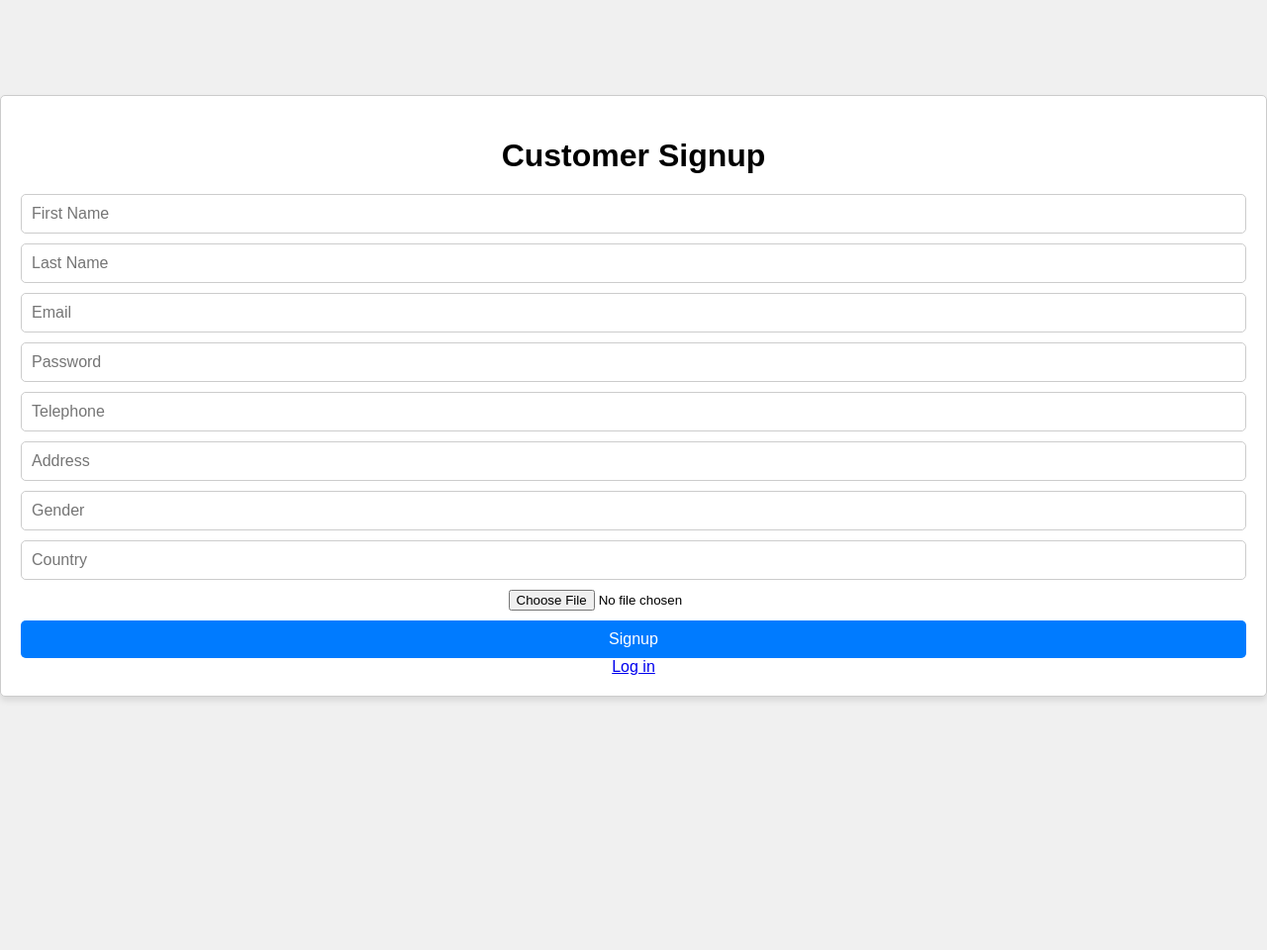
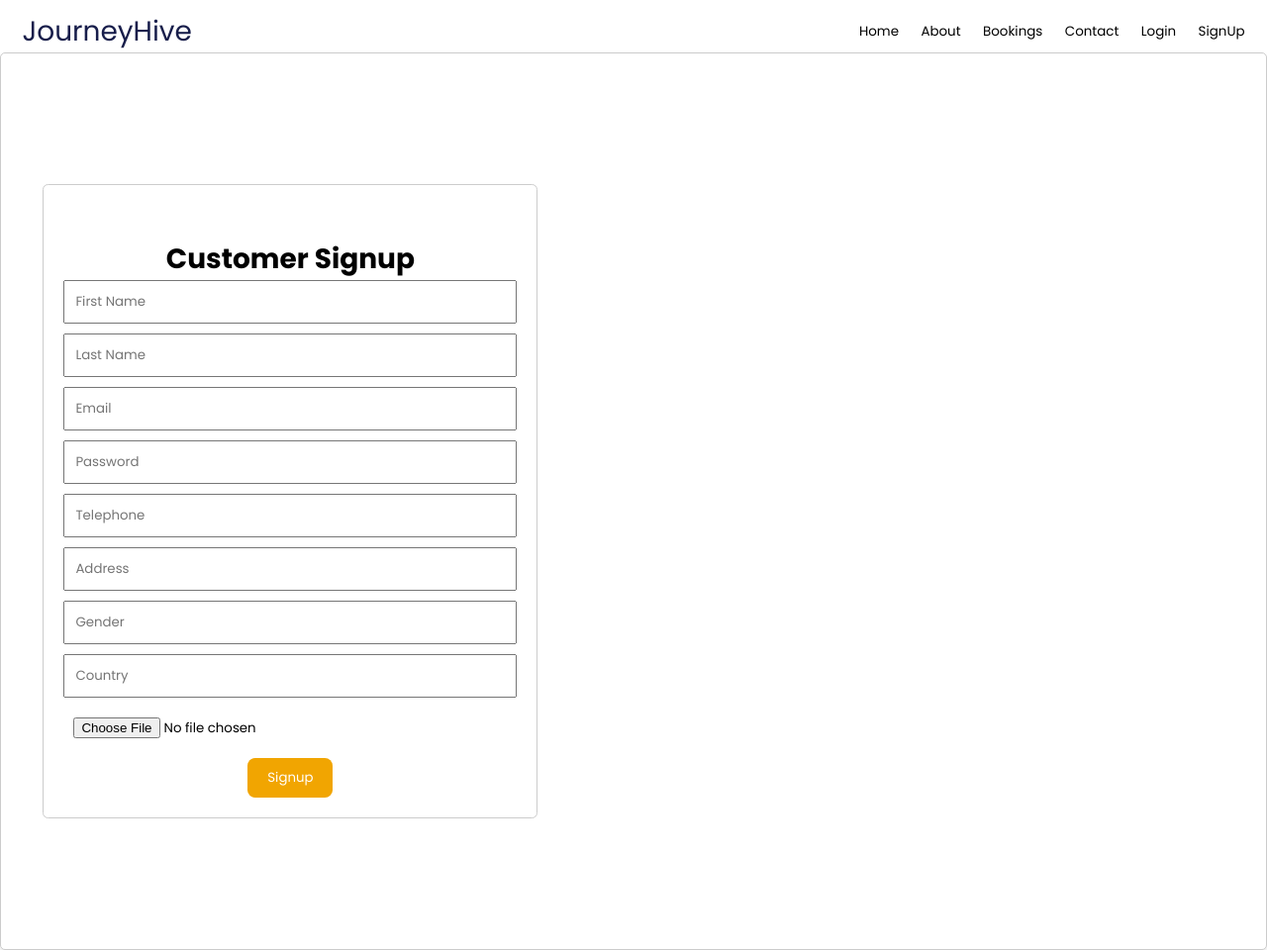
Before and after one commit to MicoDan/tech-titans-project, a plain HTML site: page frontend/auth/signup/signup.html in a window 1280 px wide. Shown: the whole page at 99% size. Before the commit the page ends 800 px from the top, so only its background shows below. Drawn offline with Linux system fonts and the light colour scheme.

Commit message:
styled the signup page

```diff
--- a/frontend/auth/signup/signup.html
+++ b/frontend/auth/signup/signup.html
@@ -7,9 +7,23 @@
     <link rel="stylesheet" href="../styles.css">
 </head>
 <body>
+    <header>
+        <a href="#" class="logo"><span>JourneyHive</span></a>
+        <nav class="navbar">
+            <a href="../home/home.html">Home</a>
+            <a href="../home/home.html">About</a>
+            <a href="../home/home.html">Bookings</a>
+            <a href="./contact.html">Contact</a>
+            <a href="../login/login.html">Login</a>
+            <a href="../signup/signup.html">SignUp</a>
+        </nav><br>
+         <!-- <img class="my-img" src="./Decore.png"> -->
+    </header>
     <div class="container">
-        <h1>Customer Signup</h1>
-        <form id="signupForm">
+
+        <div class="contact-form">
+            <h1>Customer Signup</h1>
+            <form id="signupForm">
             <input type="text" name="firstName" placeholder="First Name" required>
             <input type="text" name="lastName" placeholder="Last Name" required>
             <input type="email" name="email" placeholder="Email" required>
@@ -22,7 +36,8 @@
             <button type="submit">Signup</button>
         </form>
 
-    <a href="../login/login.html">Log in</a>
+        </div>
+    </div>
 
     <script src="signup.js"></script>
 </body>
--- a/frontend/auth/styles.css
+++ b/frontend/auth/styles.css
@@ -1,12 +1,50 @@
-body {
-    font-family: Arial, sans-serif;
+@import url('https://fonts.googleapis.com/css2?family=Poppins:wght@200;300;400;500;600;700&display=swap');
+*{
     margin: 0;
     padding: 0;
+    box-sizing: border-box;
+    text-decoration: none;
+    font-family: 'Poppins', sans-serif;
+}
+html{
+    font-size: 70%;
+    overflow-x: hidden;
+    scroll-behavior: smooth;
+}
+header{
+    position: relative;
+    top: 0;
+    margin-top: 1rem;
     display: flex;
-    justify-content: center; /* Center horizontally */
-    align-items: center; /* Center vertically */
-    height: 100vh;
-    background-color: #f0f0f0;
+    align-items: center;
+    justify-content: space-between;
+    font-size: 1.2rem;
+}
+header a{
+    top: 0;
+    display: static;
+    margin-left: 2rem;
+}
+header a span{
+    font-size: 2.5rem;
+    color: #181E4B;
+}
+header nav{
+    width: 100%;
+    margin-right: 2rem;
+    display: flex;
+    justify-content: right;
+}
+header nav a{
+    color: #000;
+}
+header nav a:hover{
+    color: #F1A501;
+}
+div h1{
+    text-align: center;
+    margin-top: 3rem;
+    font-size: 2.5rem;
 }
 
 .container {
@@ -17,81 +55,40 @@
     background-color: #fff;
     box-shadow: 0 4px 6px rgba(0, 0, 0, 0.1);
 }
-
-/* Rest of the CSS remains unchanged */
-form {
-    display: flex;
-    flex-wrap: wrap;
-    justify-content: center;
-    gap: 10px;
+.contact-form{
+    width: 80%;
+}
+.image img{
+    width: 45rem;
+    height: 40rem;
+}
+.contact-form {
+    max-width: 500px;
+    margin: 10rem 2rem;
+    padding: 20px;
+    border: 1px solid #ccc;
+    border-radius: 0.5rem;
+    box-shadow: #ccc;
+    background-color: #fff;
 }
 
-form input[type="text"],
-form input[type="email"],
-form input[type="password"],
-form input[type="tel"] {
+.contact-form input,
+.contact-form textarea {
+    display: block;
     width: 100%;
+    margin-bottom: 10px;
     padding: 10px;
-    border: 1px solid #ccc;
-    border-radius: 5px;
-    font-size: 16px;
 }
 
-form button {
-    width: 100%;
-    padding: 10px;
+.contact-form textarea {
+    resize: vertical;
+}
+
+.contact-form button {
+    background-color: #F1A501;
+    border-radius: 0.7rem;
+    color: #fff;
     border: none;
-    border-radius: 5px;
-    background-color: #007bff;
-    color: #fff;
-    font-size: 16px;
+    padding: 10px 20px;
     cursor: pointer;
 }
-
-h1 {
-    margin-bottom: 20px;
-}
-.picture-input {
-    display: block;
-    margin-bottom: 20px;
-}
-
-.picture-input label {
-    display: block;
-    font-size: 18px;
-    font-weight: bold;
-    margin-bottom: 5px;
-}
-
-.picture-input input[type="file"] {
-    display: none; /* Hide the default file input */
-}
-
-.picture-input .upload-button {
-    background-color: #4CAF50;
-    color: white;
-    padding: 10px 20px;
-    border: none;
-    border-radius: 5px;
-    cursor: pointer;
-    transition: background-color 0.3s ease;
-}
-
-.picture-input .upload-button:hover {
-    background-color: #45a049;
-}
-
-.picture-preview {
-    margin-top: 10px;
-    max-width: 200px;
-    max-height: 200px;
-    border: 1px solid #ccc;
-    border-radius: 5px;
-    overflow: hidden;
-}
-
-.picture-preview img {
-    width: 100%;
-    height: 100%;
-    object-fit: cover;
-}
--- a/frontend/booking/hotels/hotel.css
+++ b/frontend/booking/hotels/hotel.css
@@ -1,15 +1,51 @@
-body {
-    font-family: Arial, sans-serif;
+@import url('https://fonts.googleapis.com/css2?family=Poppins:wght@200;300;400;500;600;700&display=swap');
+*{
     margin: 0;
     padding: 0;
-  }
-
-  .header {
-    background-color: #007bff;
-    color: #fff;
-    text-align: center;
-    padding: 20px;
-  }
+    box-sizing: border-box;
+    text-decoration: none;
+    font-family: 'Poppins', sans-serif;
+}
+html{
+    font-size: 70%;
+    overflow-x: hidden;
+    scroll-behavior: smooth;
+}
+header{
+    position: relative;
+    top: 0;
+    margin-top: 1rem;
+    display: flex;
+    align-items: center;
+    justify-content: space-between;
+    font-size: 1.2rem;
+}
+header a{
+    top: 0;
+    display: static;
+    margin-left: 2rem;
+}
+header a span{
+    font-size: 2.5rem;
+    color: #181E4B;
+}
+header nav{
+    width: 100%;
+    margin-right: 2rem;
+    display: flex;
+    justify-content: right;
+}
+header nav a{
+    color: #000;
+}
+header nav a:hover{
+    color: #F1A501;
+}
+h1{
+  text-align: center;
+  margin-top: 3rem;
+  font-size: 2.5rem;
+}
 
   .admin-section,
   .customer-section {
@@ -17,7 +53,7 @@
     margin: 20px auto;
     padding: 20px;
     border: 1px solid #ccc;
-    background-color: #f9f9f9;
+    background-color: #fff;
     display: none;
   }
 
```
Also changed, not shown: frontend/booking/hotels/hotel.html (+13 -3 lines).
